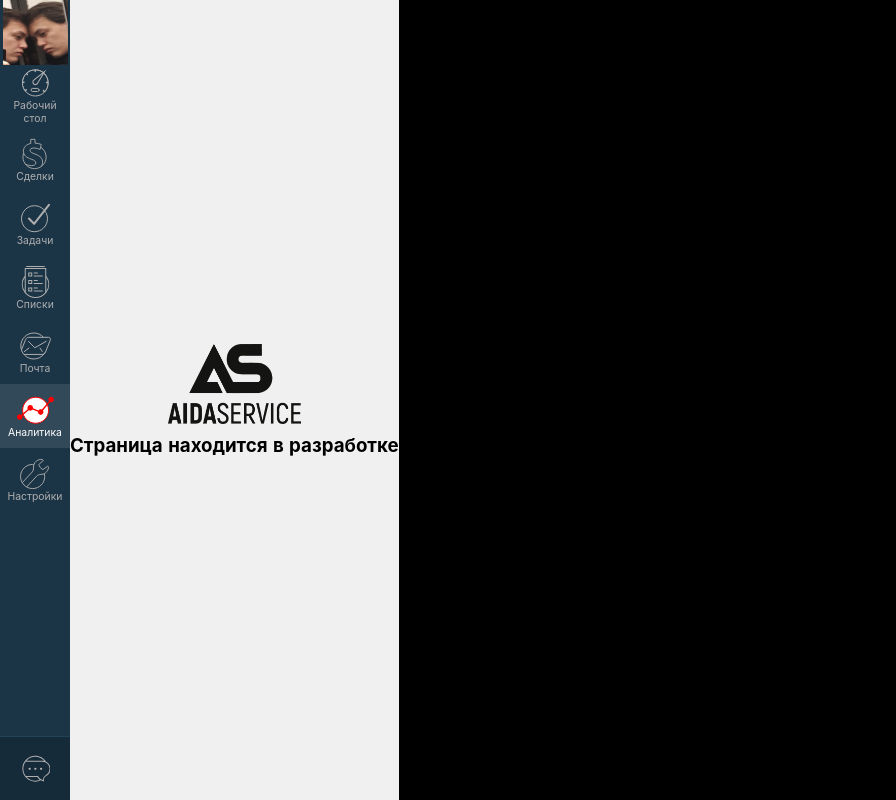
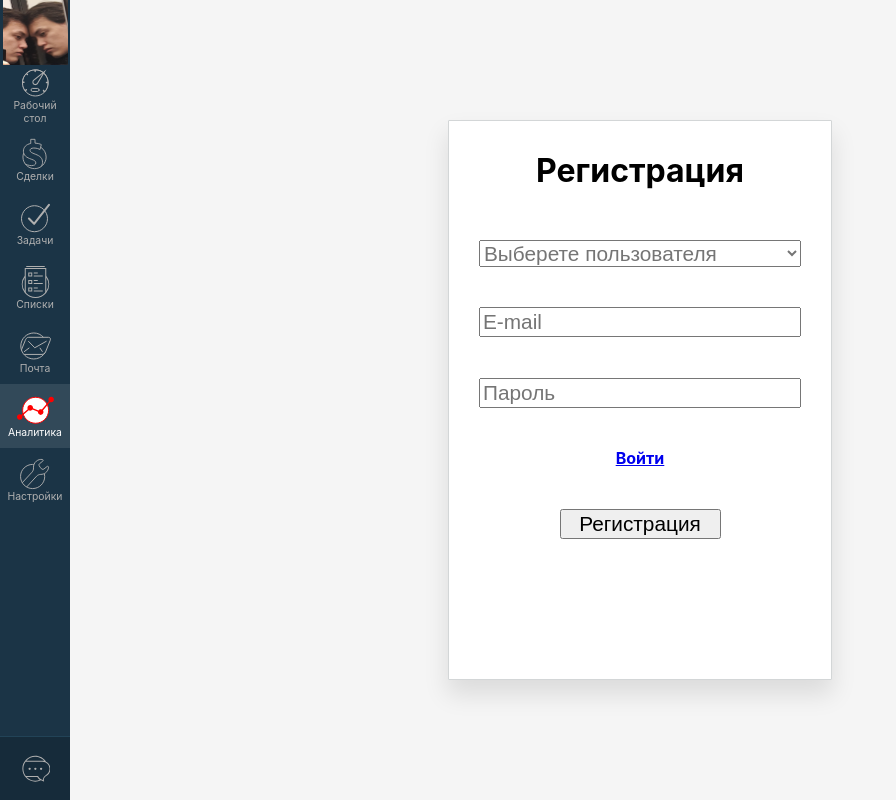
Before and after one commit to KatherinePetrova/mCRM-stol-, a Nuxt app: page /analytics in a window 1280 px wide. Shown: the whole page, without its empty margins (0-896 px from the left). Built offline with nearby package versions, Linux system fonts and the light colour scheme.

Commit message:
Darkhan functional changes

```diff
--- /dev/null
+++ b/components/sign_in.vue
@@ -0,0 +1,78 @@
+<template>
+	<div class="main_sign">
+		<div class="window_sign">
+			<span style="margin-bottom: 50px;">Вход</span>
+			<form @submit.prevent class="form_sign">
+				<input type="text" placeholder="Имя пользователя" required>
+				<input class="input" type="password" placeholder="Пароль" required>
+				<div class="aa" style="display: flex; justify-content: center;">
+					<a href="#">Регистрация</a>
+				</div>
+				<input class="input" type="submit" value="Войти" style="width: 50% ">
+			</form>
+		</div>
+	</div>
+</template>
+
+<script>
+
+export default {
+  components: {
+
+  },
+  data(){
+	  return {
+
+	  }
+  }
+}
+</script>
+
+<style scoped>
+	.main_sign {
+		height: 100vh;
+		width: 100%;
+		background-color: #f5f5f5;
+		display: flex;
+		justify-content: center;
+		align-items: center;
+
+	}
+
+	.window_sign {
+		width: 30%;
+		height: 70%;
+		background-color: #fff;
+		border: 1px solid #d3d6d7;
+		box-shadow: 0 14px 24px 1px rgba(0,0,0,.1);
+			webkit-transition: opacity .1s,-webkit-transform .3s;
+    		transition: transform .3s,opacity .1s;
+    		transition: transform .3s,opacity .1s,-webkit-transform .3s;
+    	border-radius: 1px;
+    	display: flex;
+    	flex-direction: column;
+    	align-items: center;
+    	padding: 30px;
+		font-size: 2em;
+		font-weight: bold;
+	}
+
+	.form_sign {
+		height: 50%;
+		display: flex;
+		flex-direction: column;
+		justify-content: space-between;
+		width: 100%;
+		align-items: center;
+	}
+
+	.input {
+		width: 100%;
+		font-size: 1.3rem;
+
+	}
+
+	.aa {
+		font-size: 1rem;
+	}
+</style>
--- /dev/null
+++ b/components/sign_up.vue
@@ -0,0 +1,83 @@
+<template>
+	<div class="main_sign">
+		<div class="window_sign">
+			<span style="margin-bottom: 50px;">Регистрация</span>
+			<form @submit.prevent class="form_sign">
+				<select class="input" style="color: #757575;">
+					<option>Выберете пользователя</option>
+					<option v-for="">
+  					</option>
+				</select>
+				<input class="input" type="email" placeholder="E-mail" required>
+				<input class="input" type="password" placeholder="Пароль" required>
+				<div class="aa" style="display: flex; justify-content: center;">
+					<a href="#">Войти</a>
+				</div>
+				<input class="input" type="submit" value="Регистрация" style="width: 50% ">
+			</form>
+		</div>
+	</div>
+</template>
+
+<script>
+
+export default {
+  components: {
+
+  },
+  data(){
+	  return {
+
+	  }
+  }
+}
+</script>
+
+<style scoped>
+	.main_sign {
+		height: 100vh;
+		width: 100%;
+		background-color: #f5f5f5;
+		display: flex;
+		justify-content: center;
+		align-items: center;
+
+	}
+
+	.window_sign {
+		width: 30%;
+		height: 70%;
+		background-color: #fff;
+		border: 1px solid #d3d6d7;
+		box-shadow: 0 14px 24px 1px rgba(0,0,0,.1);
+			webkit-transition: opacity .1s,-webkit-transform .3s;
+    		transition: transform .3s,opacity .1s;
+    		transition: transform .3s,opacity .1s,-webkit-transform .3s;
+    	border-radius: 1px;
+    	display: flex;
+    	flex-direction: column;
+    	align-items: center;
+    	padding: 30px;
+		font-size: 2em;
+		font-weight: bold;
+	}
+
+	.form_sign {
+		height: 60%;
+		display: flex;
+		flex-direction: column;
+		justify-content: space-between;
+		width: 100%;
+		align-items: center;
+	}
+
+	.input {
+		width: 100%;
+		font-size: 1.3rem;
+
+	}
+
+	.aa {
+		font-size: 1rem;
+	}
+</style>
--- a/pages/analytics.vue
+++ b/pages/analytics.vue
@@ -1,17 +1,24 @@
 <template>
 	<div class="mainy">
       	<lpanel :chose="5"></lpanel>
-    	<desktop></desktop>
+        <!-- <signIn></signIn>
+ -->        <signUp></signUp>
+
    </div>
 </template>
 
 <script>
-import desktop from '~/components/developing.vue';
 import lpanel from '~/components/lpanel.vue';
+import signIn from '~/components/sign_in.vue';
+import signUp from '~/components/sign_up.vue';
 
 export default {
 
-    components: {desktop, lpanel},
+    components: {
+      lpanel,
+      signIn,
+      signUp,
+    },
 
     mounted(){
       console.log('pop')
@@ -29,7 +36,6 @@ html, body {
   background-color: #000;
   display: flex;
   width: 100vw;
-  position: relative;
   min-height: 100vh;
   position: absolute;
   flex-direction: row;
--- /dev/null
+++ b/pages/environment.vue
@@ -0,0 +1,50 @@
+<template>
+	<div class="main">		<lpanel @chose="chose"></lpanel>
+		<lists v-if="selecty==3"></lists>
+		<tasks v-if="selecty==2"></tasks>
+		<leads v-if="selecty==1"></leads>
+	</div>
+</template>
+
+<script>
+import lpanel from '~/components/lpanel.vue'
+import tasks from '~/components/tasks.vue'
+import lists from '~/components/lists.vue'
+import leads from '~/components/leads.vue'
+import sign_in from '~/components/sign_in.vue'
+import sign_up from '~/components/sign_up.vue'
+
+
+export default {
+  components: {
+    lpanel,
+    tasks,
+    lists,
+    leads,
+    sign_up,
+    sign_in,
+  },
+  data(){
+  	return {
+  		selecty: 0
+  	}
+  },
+  methods: {
+  		chose(data){
+  			this.selecty = data;
+  		}
+  }
+}
+</script>
+
+<style>
+	.main {
+		background-color: #000;
+		display: flex;
+		min-width: 100%;
+		position: relative;
+		min-height: 100vh;
+		position: absolute;
+		flex-direction: row;
+	}
+</style>
```
